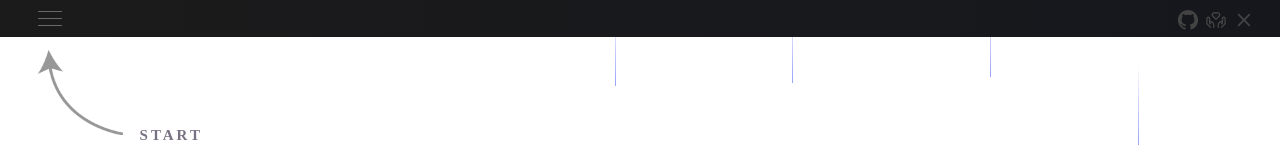
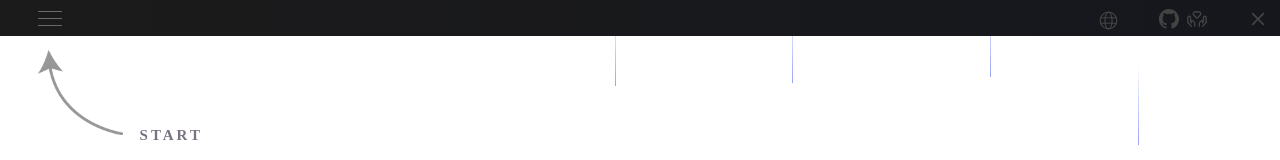
Before and after one commit to newst4rt/HTML-Land, a React (Vite) app: page / in a window 1280 px wide. Shown: the top 160 px of the page. Built offline with nearby package versions, Linux system fonts and the light colour scheme; what highlightjs-copy would draw is missing.

Commit message:
feat: add btn in navbar toggle playbrowser

```diff
--- a/src/App.jsx
+++ b/src/App.jsx
@@ -1,13 +1,33 @@
 import Header from '/src/pages/Header'
 import Main from '/src/pages/Main'
+import { useState, useEffect } from 'react'
 
 import 'highlight.js/styles/github-dark-dimmed.css';
 
+
 export default function App() {
+
+  const [showPlayBrowser, setShowPlayBrowser ] = useState(true)
+  const [isWideScreen, setIsWideScreen] = useState(window.innerWidth >= 850);
+
+  useEffect(() => {
+    function handleResize() {
+      setIsWideScreen(window.innerWidth >= 850);
+      console.log(isWideScreen)
+    }
+
+    window.addEventListener('resize', handleResize);
+
+    return () => {
+      window.removeEventListener('resize', handleResize);
+    };
+  }, []);
+
+
   return(
     <>
-      <Header />
-      <Main />
+      <Header setShowPlayBrowser={setShowPlayBrowser} isWideScreen={isWideScreen}/>
+      <Main showPlayBrowser={showPlayBrowser} setShowPlayBrowser={setShowPlayBrowser}/>
     </>
   )
 
--- a/src/components/MosaicComponent.jsx
+++ b/src/components/MosaicComponent.jsx
@@ -12,7 +12,7 @@ import './CodeBlock.css';
 import './MosaicComponent.css';
 
 
-export default function MosaicComponent() {
+export default function MosaicComponent({showPlayBrowser, setShowPlayBrowser}) {
 
 
   function addTab(name) {
@@ -48,7 +48,7 @@ export default function MosaicComponent() {
   function tabBarHandler() {
 
     if (currentTab < 1) return;
-
+    console.log("fire")
     const mosaicSplitRow = document.querySelector('.mosaic-split.-row')
     const mosaicSplitColumn = document.querySelector('.mosaic-split.-column')
     if (!mosaicSplitRow || !mosaicSplitColumn) return;
@@ -369,7 +369,7 @@ export default function MosaicComponent() {
             initialValue={{
               type: 'split',
               direction: 'row',
-              splitPercentages: window.innerWidth >= 850 ?  windowSize.current : [100, 100],
+              splitPercentages: window.innerWidth >= 850 && showPlayBrowser ?  windowSize.current : [100, 100],
               children: [
                 {
                   type: 'tabs',
@@ -377,7 +377,7 @@ export default function MosaicComponent() {
                   activeTabIndex: currentTab,
                 },
 
-                ...(window.innerWidth >= 850
+                ...(window.innerWidth >= 850 && showPlayBrowser
                   ? [
                       {
                         type: 'split',
--- a/src/pages/Header.css
+++ b/src/pages/Header.css
@@ -1,9 +1,10 @@
 nav {
     display: grid;
-    grid-template-columns: 100px auto 0.1fr;
+    grid-template-columns: 100px auto 200px;
     background: linear-gradient(90deg, #1B1B1B 0%, #16171D 100%);
     z-index: 1;
     position: relative;
+
 }
 
 .logo {
@@ -61,10 +62,8 @@ nav {
 .nav-right {
     display: grid;
     text-align: center;
-    margin-top: 8.5px;
-    grid-template-columns: 0.25fr 0.25fr auto;
-    margin-left: 75px;
-    margin-right: 25px;
+    grid-template-columns: 0.25fr 0.25fr 0.25fr 0.25fr;
+    align-items: end;
 }
 
 .nav-right svg {
@@ -72,12 +71,25 @@ nav {
     margin-left: 6px;
 }
 
+.buymeacoffee-ref {
+    text-align: left;
+}
+
+.github-ref {
+    text-align: right;
+}
+
+.playbrowser-ref {
+    align-self: end;
+    margin-bottom: 0.25px;
+}
+
 .nav-right svg:hover {
     color: rgb(255, 255, 255);
 }
 
 .reset-localstorage {
-    text-align: right;
+    text-align: center;
 }
 
 .reset-popup {
@@ -135,7 +147,7 @@ nav {
     flex-direction: column;
     align-items: center;
     padding-left: 7px;
-    margin-right: 35px;
+    padding-right: 35px;
     height: 100%;
     align-items: baseline;
     background-color: #16171D;
--- a/src/pages/Header.jsx
+++ b/src/pages/Header.jsx
@@ -6,7 +6,7 @@ import leftArrow from '/src/assets/left-arrow.png'
 
 
 
-export default function Header() {
+export default function Header({setShowPlayBrowser, isWideScreen}) {
 
     function openMenu(e) {
         arrowState && setArrowState(false)
@@ -54,13 +54,27 @@ export default function Header() {
                     <a className="topnav-icon" href="#"></a>
                 </ul>
                 <div className="nav-right">
-                    <a target="_blank" rel="noopener noreferrer" href="https://github.com/newst4rt/HTML-Land">
+                    { isWideScreen &&
+                    <a className="playbrowser-ref" onClick={() => setShowPlayBrowser(prev => !prev)} >
+                        <svg xmlns="http://www.w3.org/2000/svg" width="19" height="19" viewBox="0 0 48 48">
+                        {/* Icon from Plump free icons by Streamline - https://creativecommons.org/licenses/by/4.0/ */}
+                            <g fill="none" stroke="currentColor" stroke-width="3">
+                                <path stroke-linejoin="round" d="M3 24a21 21 0 1 0 42 0a21 21 0 1 0-42 0"/>
+                                <path stroke-linejoin="round" d="M15 24a9 21 0 1 1 18 0a9 21 0 1 1-18 0"/>
+                            <path stroke-linecap="round" d="M4.5 31h39m-39-14h39"/>
+                            </g>
+                        </svg>
+                    </a>
+
+                    }
+
+                    <a target="_blank" rel="noopener noreferrer" className="github-ref" href="https://github.com/newst4rt/HTML-Land">
                         {/* Icon from Material Design Icons by Pictogrammers - https://github.com/Templarian/MaterialDesign/blob/master/LICENSE  */}
                         <svg xmlns="http://www.w3.org/2000/svg" width="22" height="22" viewBox="0 0 24 24">
                             <path fill="currentColor" fill-rule="evenodd" d="M11.999 1C5.926 1 1 5.925 1 12c0 4.86 3.152 8.983 7.523 10.437c.55.102.75-.238.75-.53c0-.26-.009-.952-.014-1.87c-3.06.664-3.706-1.475-3.706-1.475c-.5-1.27-1.221-1.61-1.221-1.61c-.999-.681.075-.668.075-.668c1.105.078 1.685 1.134 1.685 1.134c.981 1.68 2.575 1.195 3.202.914c.1-.71.384-1.195.698-1.47c-2.442-.278-5.01-1.222-5.01-5.437c0-1.2.428-2.183 1.132-2.952c-.114-.278-.491-1.397.108-2.91c0 0 .923-.297 3.025 1.127A10.5 10.5 0 0 1 12 6.32a10.5 10.5 0 0 1 2.754.37c2.1-1.424 3.022-1.128 3.022-1.128c.6 1.514.223 2.633.11 2.911c.705.769 1.13 1.751 1.13 2.952c0 4.226-2.572 5.156-5.022 5.428c.395.34.747 1.01.747 2.037c0 1.47-.014 2.657-.014 3.017c0 .295.199.637.756.53C19.851 20.979 23 16.859 23 12c0-6.075-4.926-11-11.001-11"/>
                         </svg>
                     </a>
-                    <a target="_blank" rel="noopener noreferrer" href="https://buymeacoffee.com/newst4rt">
+                    <a target="_blank" rel="noopener noreferrer" className="buymeacoffee-ref" href="https://buymeacoffee.com/newst4rt">
                         {/* Icon from Iconoir by Luca Burgio - https://github.com/iconoir-icons/iconoir/blob/main/LICENSE */}
                         <svg xmlns="http://www.w3.org/2000/svg" width="22" height="22" viewBox="0 0 24 24"><g fill="none" stroke="currentColor" stroke-linejoin="round" stroke-width="1.5">
                             <path d="M16 6.28a2.28 2.28 0 0 1-.662 1.606c-.976.984-1.923 2.01-2.936 2.958a.597.597 0 0 1-.822-.017l-2.918-2.94a2.28 2.28 0 0 1 0-3.214a2.277 2.277 0 0 1 3.232 0L12 4.78l.106-.107A2.276 2.276 0 0 1 16 6.28Z"/>
--- a/src/pages/Main.jsx
+++ b/src/pages/Main.jsx
@@ -4,7 +4,7 @@ import SpawnRow from '/src/components/SpawnRow/SpawnRow'
 import MosaicComponent from '/src/components/MosaicComponent'
 import HtmlLandLogo from '/src/assets/logo.png';
 
-export default function Main() {
+export default function Main({showPlayBrowser, setShowPlayBrowser, isWideScreen}) {
 
     return(
         <>
@@ -16,7 +16,7 @@ export default function Main() {
                 <img className="htmlland-logo" src={HtmlLandLogo} alt="HTML-LAND Logo" />
 
             </div>
-            <MosaicComponent/>
+            <MosaicComponent showPlayBrowser={showPlayBrowser} setShowPlayBrowser={setShowPlayBrowser} />
 
         </>
 
```
